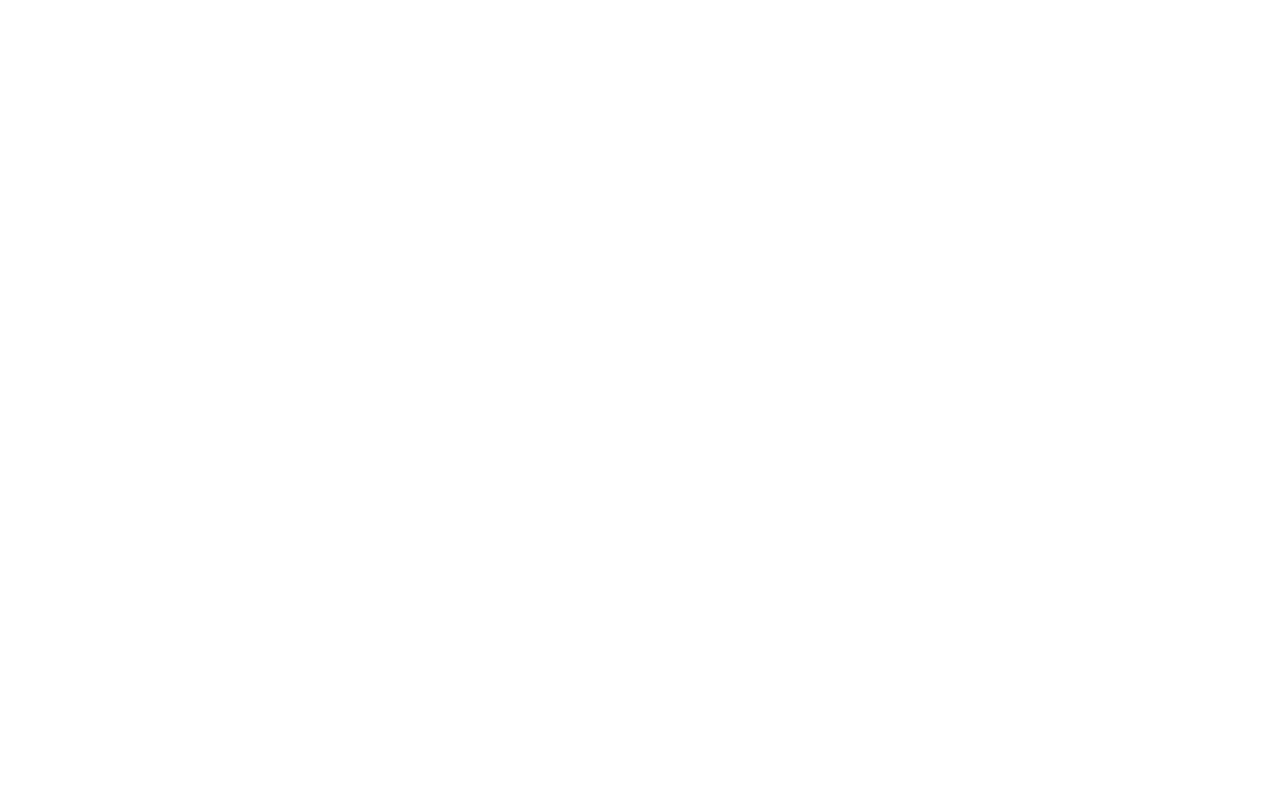
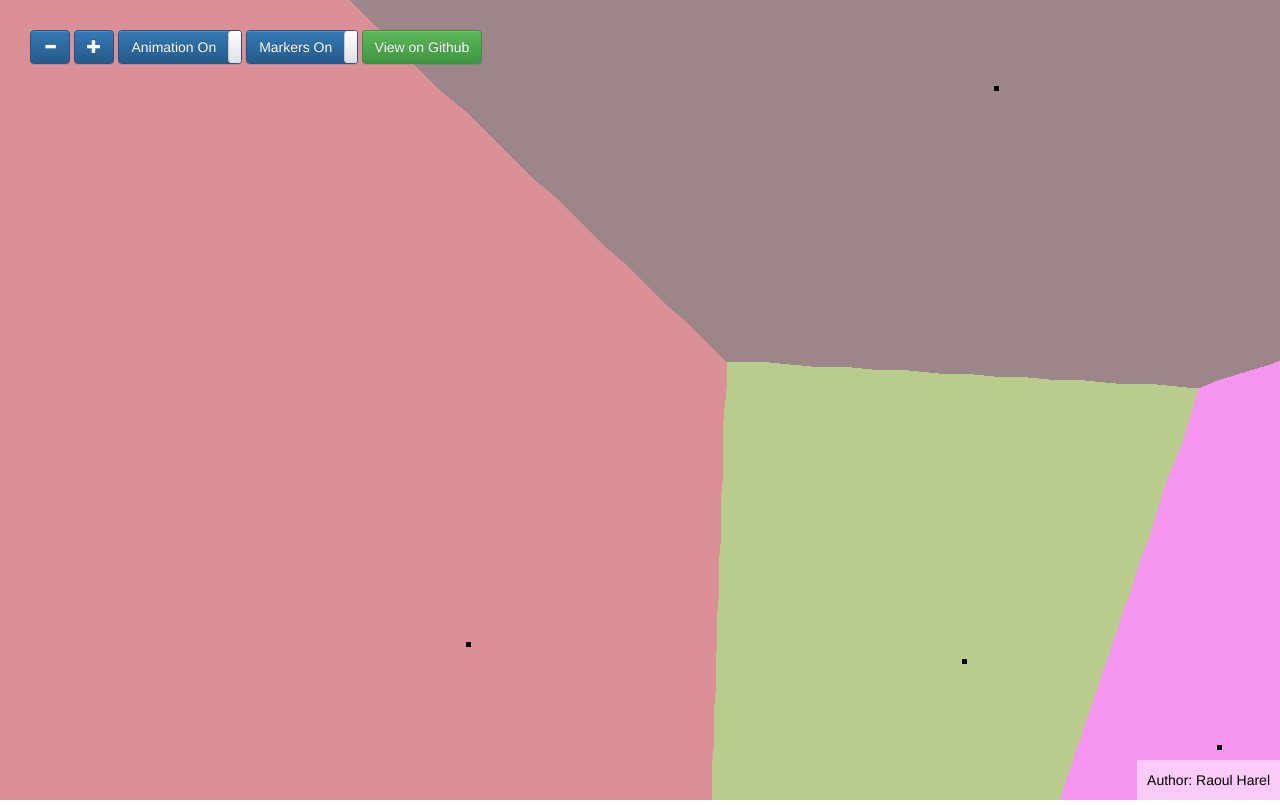
Before and after one commit to rharel/webgl-dm-voronoi, a plain HTML site: page index.html in a window 1280 px wide. Drawn offline with Linux system fonts and the light colour scheme; animation ran at ten frames a second.

Commit message:
Added demo

```diff
--- /dev/null
+++ b/css/demo.css
@@ -0,0 +1,31 @@
+/**
+ * @author Raoul Harel
+ * @license The MIT license (LICENSE.txt)
+ * @copyright 2015 Raoul Harel
+ * @url https://github.com/rharel/webgl-dm-voronoi
+ */
+
+body {
+    overflow: hidden;
+}
+
+#controls {
+    position: fixed;
+
+    top: 30px;
+    left: 30px;
+
+    display: inline;
+}
+
+#about {
+    position: fixed;
+
+    bottom: 0;
+    right: 0;
+
+    padding: 10px;
+
+    background-color: rgba(255, 255, 255, 0.5);
+    color: black;
+}
--- a/index.html
+++ b/index.html
@@ -1,10 +1,169 @@
 <!DOCTYPE html>
+<!--
+/**
+ * @author Raoul Harel
+ * @license The MIT license (LICENSE.txt)
+ * @copyright 2015 Raoul Harel
+ * @url https://github.com/rharel/webgl-dm-voronoi
+ */
+-->
 <html lang="en">
 <head>
   <meta charset="UTF-8">
-  <title></title>
+
+  <title>Voronoi using distance meshes</title>
+
+  <link rel="stylesheet" href="bower_components/bootstrap/dist/css/bootstrap.min.css">
+  <link rel="stylesheet" href="bower_components/bootstrap/dist/css/bootstrap-theme.min.css">
+  <link rel="stylesheet" href="bower_components/bootstrap-toggle/css/bootstrap-toggle.min.css">
+
+  <link rel="stylesheet" href="css/demo.css">
+
+  <script src="bower_components/jquery/dist/jquery.js"></script>
+
+  <script src="bower_components/bootstrap/dist/js/bootstrap.min.js" ></script>
+  <script src="bower_components/bootstrap-toggle/js/bootstrap-toggle.min.js"></script>
+
+  <script src="bower_components/three.js/build/three.js"></script>
+
+  <!--<script src="../dist/voronoi.js"></script>-->
+  <script src="dist/voronoi.min.js"></script>
+
+  <script src="js/Random.js"></script>
+  <script src="js/MobilePoint.js"></script>
+  <script src="js/Simulation.js"></script>
+
+  <script>
+    $(document).ready(function() {
+
+      var $canvas = $('#demo-canvas');
+      $canvas[0].width = window.innerWidth;
+      $canvas[0].height = window.innerHeight;
+
+      var voronoi = new Voronoi.Diagram({
+        canvas: $canvas[0],
+        precision: 32,
+        markers: true
+      });
+
+      var sim = new Simulation(
+        voronoi,
+        {min: 4, max: 128},  // point limits
+        {min: 20, max: 40},  // velocity limits
+        30  // refresh interval (ms)
+      );
+
+      // resize //
+
+      function onResize() {
+
+        var w = window.innerWidth;
+        var h = window.innerHeight;
+
+        $canvas[0].width = w;
+        $canvas[0].height = h;
+
+        voronoi.resize();
+
+        sim.boundingBox.max.x = w;
+        sim.boundingBox.max.y = h;
+      }
+
+      $(window).resize(onResize);
+
+      // animation toggle //
+
+      var $animateToggle = $('#animation-toggle');
+
+      function updateAnimation() {
+
+        if ($animateToggle.prop('checked')) { sim.start(); }
+        else { sim.stop(); }
+      }
+
+      $animateToggle.change(updateAnimation);
+
+      // marker toggle //
+
+      var $markerToggle = $('#marker-toggle');
+
+      function updateMarkers() {
+
+        voronoi.markers.visible = $markerToggle.prop('checked');
+
+        voronoi.render();
+      }
+
+      $markerToggle.change(updateMarkers);
+
+      // site addition //
+
+      var $addButton = $('#add-button');
+      $addButton.click(function() {
+
+        var target = voronoi.nSites * 2;
+
+        while (voronoi.nSites < target && sim.spawn()) { }
+
+        if (!$animateToggle.prop('checked')) {
+
+          voronoi.render();
+        }
+      });
+
+      // site removal //
+
+      var $removeButton = $('#remove-button');
+      $removeButton.click(function() {
+
+        var target = voronoi.nSites / 2;
+
+        while (voronoi.nSites > target && sim.despawn()) { }
+
+        if (!$animateToggle.prop('checked')) {
+
+          voronoi.render();
+        }
+      });
+
+      // kickstart //
+
+      updateAnimation();
+    });
+  </script>
 </head>
 <body>
+  <div id="controls">
 
+    <button id="remove-button" type="button" class="btn btn-primary">
+      <span class="glyphicon glyphicon-minus"></span>
+    </button>
+
+    <button id="add-button" type="button" class="btn btn-primary">
+      <span class="glyphicon glyphicon-plus"></span>
+    </button>
+
+    <label>
+      <input id="animation-toggle"
+             type="checkbox" checked
+             data-toggle="toggle"
+             data-on="Animation On" data-off="Animation Off">
+    </label>
+
+    <label>
+      <input id="marker-toggle"
+             type="checkbox" checked
+             data-toggle="toggle"
+             data-on="Markers On" data-off="Markers Off">
+    </label>
+
+    <a class="btn btn-success" href="https://github.com/rharel/webgl-dm-voronoi">View on Github</a>
+  </div>
+
+  <canvas id="demo-canvas"></canvas>
+
+  <div id="about">
+    Author: Raoul Harel
+  </div>
 </body>
 </html>
--- /dev/null
+++ b/js/MobilePoint.js
@@ -0,0 +1,55 @@
+/**
+ * @author Raoul Harel
+ * @license The MIT license (LICENSE.txt)
+ * @copyright 2015 Raoul Harel
+ * @url https://github.com/rharel/webgl-dm-voronoi
+ */
+
+function MobilePoint(site, velocity, boundingBox) {
+
+  this._site = site;
+  this._velocity = velocity;
+  this._bbox = boundingBox;
+}
+
+MobilePoint.prototype = {
+
+  constructor: MobilePoint,
+
+  _bounce: function(axis, value) {
+
+    if (value < this._bbox.min[axis]) {
+
+      this._velocity[axis] = -this._velocity[axis];
+      return this._bbox.min[axis];
+    }
+
+    else if (value > this._bbox.max[axis]) {
+
+      this._velocity[axis] = -this._velocity[axis];
+      return this._bbox.max[axis];
+    }
+
+    else { return value; }
+  },
+
+  _bounceX: function(value) { return this._bounce('x', value); },
+  _bounceY: function(value) { return this._bounce('y', value); },
+
+  step: function(dt) {
+
+    var x = this._site.x + this._velocity.x * dt;
+    var y = this._site.y + this._velocity.y * dt;
+
+    x = this._bounceX(x);
+    y = this._bounceY(y);
+
+    this._site.x = x;
+    this._site.y = y;
+  },
+
+  get site() { return this._site; },
+
+  get x() { return this._site.x; },
+  get y() { return this._site.y; }
+};
--- /dev/null
+++ b/js/Random.js
@@ -0,0 +1,34 @@
+/**
+ * @author Raoul Harel
+ * @license The MIT license (LICENSE.txt)
+ * @copyright 2015 Raoul Harel
+ * @url https://github.com/rharel/webgl-dm-voronoi
+ */
+
+var Random = {
+
+  sign: function() {
+
+    return Math.random() <= 0.5 ? -1 : 1;
+  },
+
+  inRange: function (a, b) {
+    return a + Math.random() * (b - a);
+  },
+
+  color: (function () {
+
+    function mix(a, b) {
+      return (a + b) / 2;
+    }
+
+    return function () {
+
+      return {
+        r: mix(Math.random(), 1),
+        g: mix(Math.random(), 1),
+        b: mix(Math.random(), 1)
+      };
+    };
+  })()
+};
--- /dev/null
+++ b/js/Simulation.js
@@ -0,0 +1,122 @@
+/**
+ * @author Raoul Harel
+ * @license The MIT license (LICENSE.txt)
+ * @copyright 2015 Raoul Harel
+ * @url https://github.com/rharel/webgl-dm-voronoi
+ */
+
+function Simulation(voronoi, nPointsLimit, velocityBounds, stepInterval) {
+
+  this._voronoi = voronoi;
+
+  this._velocityBounds = velocityBounds;
+
+  this._nPointsLimit = nPointsLimit;
+  this._points = [];
+  this._boundingBox = {
+    min: {x: 0, y: 0},
+    max: {
+      x: this._voronoi.canvas.width,
+      y: this._voronoi.canvas.height
+    }
+  };
+
+  this._stepInterval = stepInterval;
+  this._running = false;
+  this._lastUpdate = new Date();
+  this._renderPending = true;
+
+  for (var i = 0; i < nPointsLimit.min; ++i) { this.spawn(); }
+
+  this._render();  // initial render
+}
+
+Simulation.prototype = {
+
+  constructor: Simulation,
+
+  spawn: function() {
+
+    if (this._points.length >= this._nPointsLimit.max) { return false; }
+
+    var site = this._voronoi.point(
+      Random.inRange(this._boundingBox.min.x, this._boundingBox.max.x),
+      Random.inRange(this._boundingBox.min.y, this._boundingBox.max.y),
+      Random.color()
+    );
+
+    var velocity = {
+      x: Random.sign() * Random.inRange(
+        this._velocityBounds.min,
+        this._velocityBounds.max
+      ),
+      y: Random.sign() * Random.inRange(
+        this._velocityBounds.min,
+        this._velocityBounds.max
+      )
+    };
+
+    this._points.push(
+      new MobilePoint(site, velocity, this._boundingBox)
+    );
+
+    return true;
+  },
+
+  despawn: function() {
+
+    if (this._points.length <= this._nPointsLimit.min) { return false; }
+
+    var site = this._points.pop().site;
+    this._voronoi.remove(site);
+
+    return true;
+  },
+
+  _step: function() {
+
+    var now = new Date();
+    var dt = (now - this._lastUpdate) / 1000;
+
+    this._points.forEach(function(p) {
+      p.step(dt);
+    });
+
+    this._lastUpdate = now;
+    this._renderPending = true;
+
+    if (this._running) {
+      setTimeout(this._step.bind(this), this._stepInterval);
+    }
+  },
+
+  _render: function() {
+
+    if (this._renderPending) {
+
+      this._voronoi.render();
+      this._renderPending = false;
+    }
+
+    if (this._running) {
+      requestAnimationFrame(this._render.bind(this));
+    }
+  },
+
+  start: function() {
+
+    if (this._running) { return; }
+
+    this._running = true;
+    this._lastUpdate = new Date();
+    this._step();
+    this._render();
+  },
+
+  stop: function() {
+
+    this._running = false;
+  },
+
+  get boundingBox() { return this._boundingBox; }
+};
```
Also changed, not shown: dist/voronoi.js (added), dist/voronoi.min.js (added).
